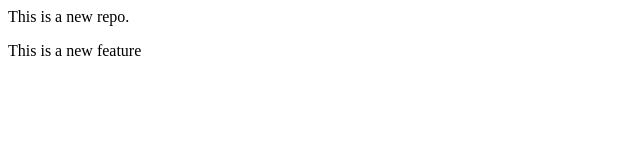
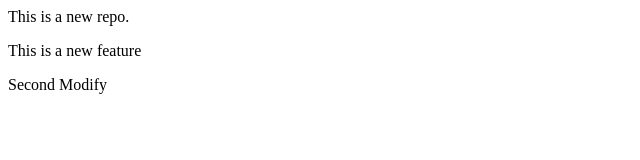
Before and after one commit to SapamPritamjit/localRepo, a plain HTML site: page index.html in a window 1280 px wide. Shown: the whole page, without its empty margins (0-640 px from the left). Drawn offline with Linux system fonts and the light colour scheme.

Commit message:
Add Final change

```diff
--- a/index.html
+++ b/index.html
@@ -1,2 +1,3 @@
 <p>This is a new repo.</p>
 <p>This is a new feature</p>
+<p>Second Modify</p>
```
